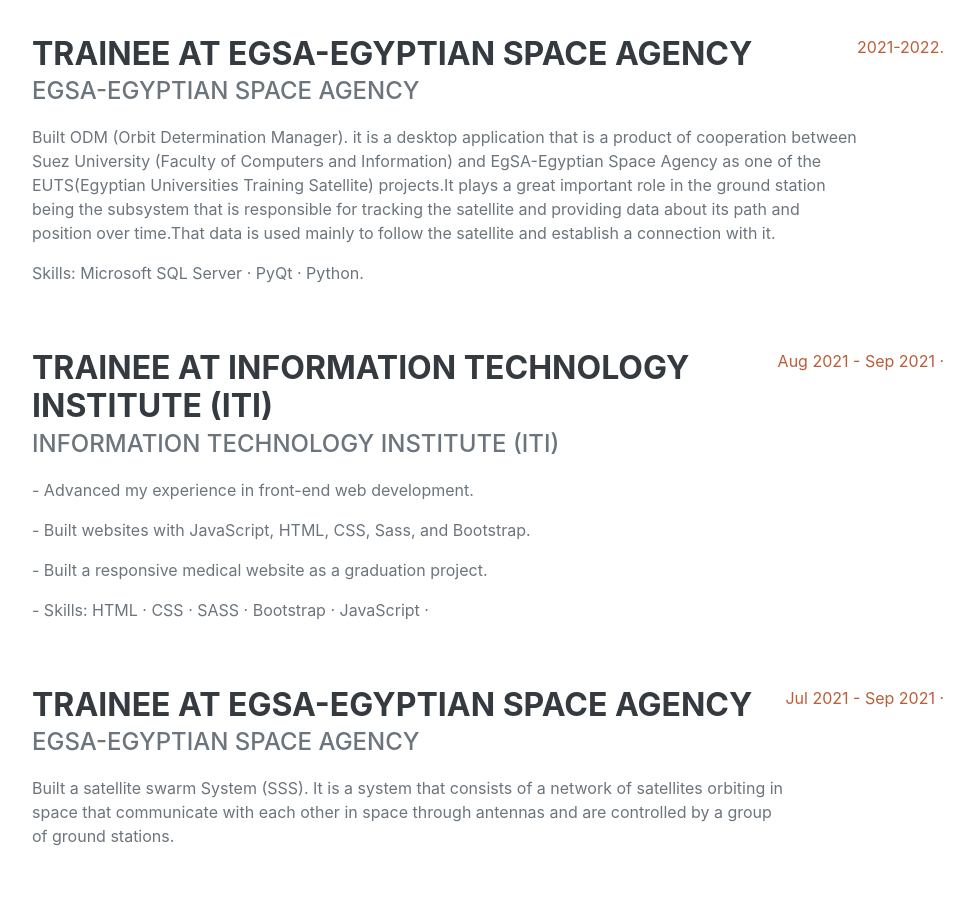
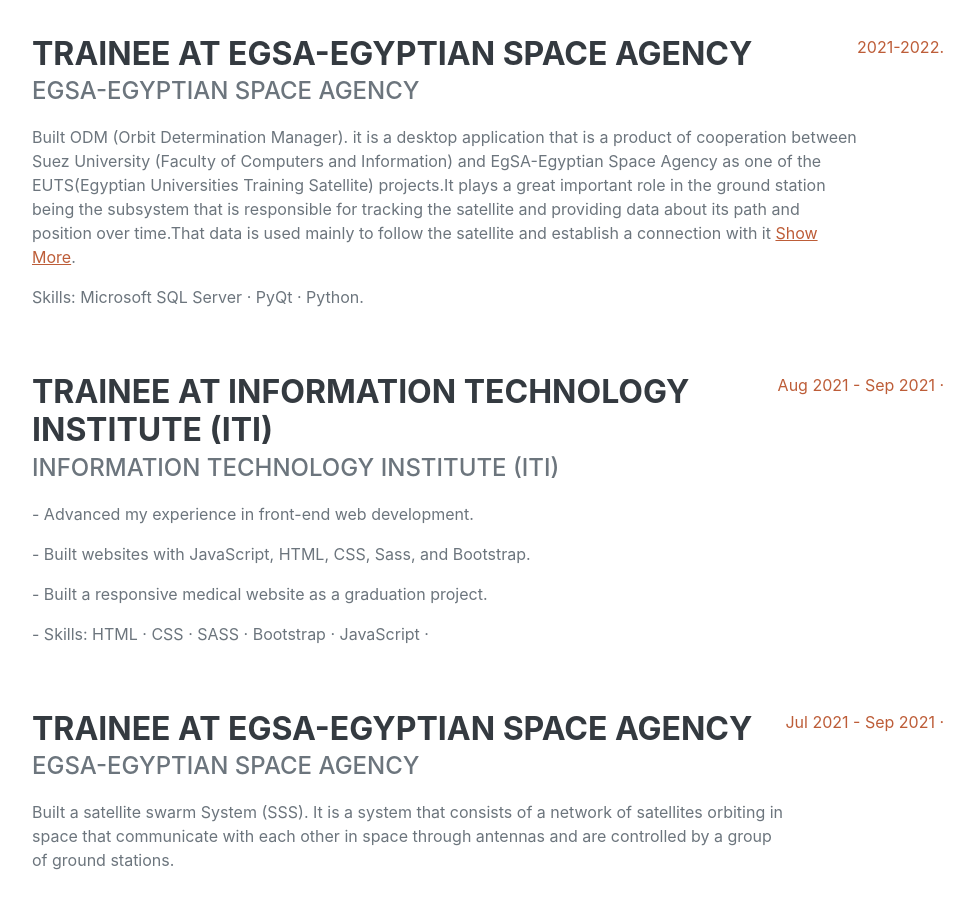
Before and after one commit to KareemHamada/Kareem-Hamada-Resume, a plain HTML site: page index.html in a window 1280 px wide. Shown: the part 1180-2089 px from the top of the page, without its empty margins (288-1262 px from the left). Drawn offline with nearby package versions, Linux system fonts and the light colour scheme; a web font is replaced by a local one.

Commit message:
add suez uni link

```diff
--- a/index.html
+++ b/index.html
@@ -144,7 +144,7 @@
                 important role in the ground station being the subsystem that is
                 responsible for tracking the satellite and providing data about
                 its path and position over time.That data is used mainly to
-                follow the satellite and establish a connection with it.
+                follow the satellite and establish a connection with it <a href="https://suezuni.edu.eg/Fci/Project/Details/107">Show More</a>.
               </p>
 
               <p class="block">Skills: Microsoft SQL Server · PyQt · Python.</p>
```
